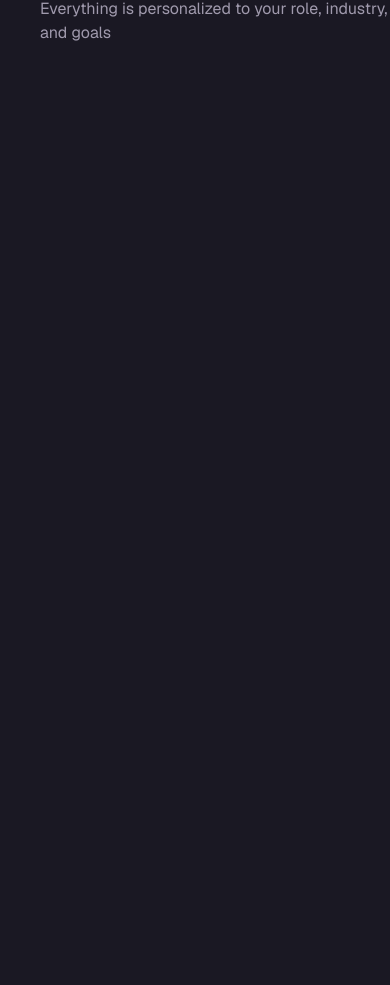
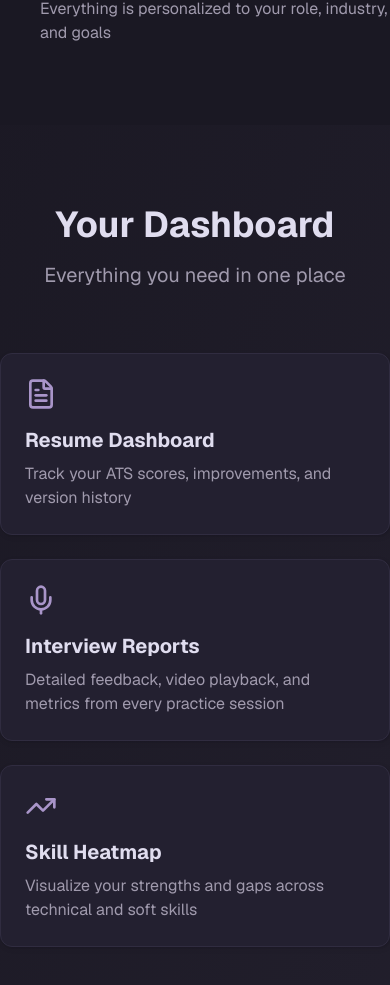
Before and after one commit to RutvikCodez/Resume-Analyzer-, a Next.js app: page / in a window 390 px wide. Shown: the part 10737-11722 px from the top of the page. Before the commit the page ends 10862 px from the top, so only its background shows below. Built offline with nearby package versions, Linux system fonts and the light colour scheme.

Commit message:
integrated platfrom experience section with responsive layout

```diff
--- a/app/page.tsx
+++ b/app/page.tsx
@@ -2,6 +2,7 @@ import AnalyzerDeepDive from "@/components/AnalyzerDeepDive";
 import Features from "@/components/Features";
 import Hero from "@/components/Hero";
 import MockInterviewPlatform from "@/components/MockInterviewPlatform";
+import Platform from "@/components/Platform";
 import Problem from "@/components/Problem";
 import Process from "@/components/Process";
 import Solution from "@/components/Solution";
@@ -20,6 +21,7 @@ const Page = () => {
       <Process />
       <UseCases />
       <WhyChooseUs />
+      <Platform />
     </div>
   );
 };
--- /dev/null
+++ b/components/Platform.tsx
@@ -0,0 +1,27 @@
+import { platformData } from "@/constants";
+import ProblemCard from "./ProblemCard";
+
+const Platform = () => {
+  return (
+    <section className="w-full py-20 bg-linear-to-br from-accent/5 to-primary/5">
+      <div className="max-w-6xl mx-auto flex flex-col gap-16">
+        <div className="text-center flex flex-col gap-4">
+          <h2 className="text-4xl md:text-5xl font-bold text-pretty">
+            Your Dashboard
+          </h2>
+          <p className="text-xl text-muted-foreground">
+            Everything you need in one place
+          </p>
+        </div>
+
+        <div className="grid md:grid-cols-3 gap-6">
+          {platformData.map((feature, idx) => (
+            <ProblemCard key={idx} {...feature} />
+          ))}
+        </div>
+      </div>
+    </section>
+  );
+};
+
+export default Platform;
--- a/constants/index.ts
+++ b/constants/index.ts
@@ -264,3 +264,21 @@ export const services: StatsItemType[] = [
     value: "Everything is personalized to your role, industry, and goals",
   },
 ];
+
+export const platformData: ProblemCardType[] = [
+  {
+    title: "Resume Dashboard",
+    desc: "Track your ATS scores, improvements, and version history",
+    Icon: FileText,
+  },
+  {
+    title: "Interview Reports",
+    desc: "Detailed feedback, video playback, and metrics from every practice session",
+    Icon: Mic,
+  },
+  {
+    title: "Skill Heatmap",
+    desc: "Visualize your strengths and gaps across technical and soft skills",
+    Icon: TrendingUp,
+  },
+];
```
